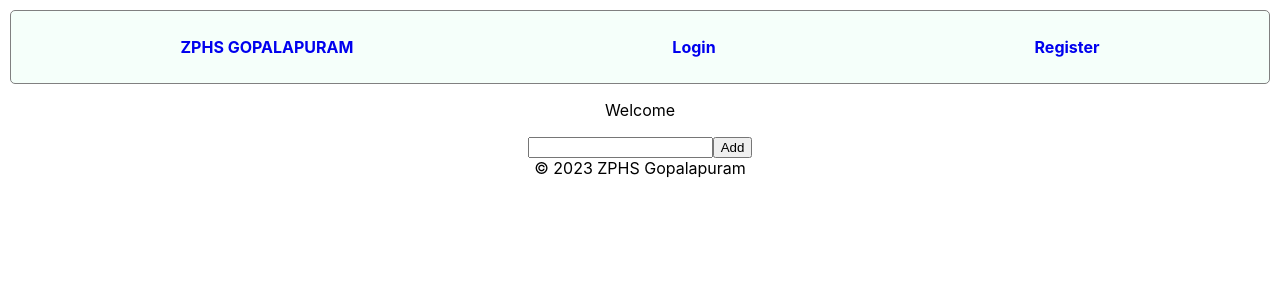
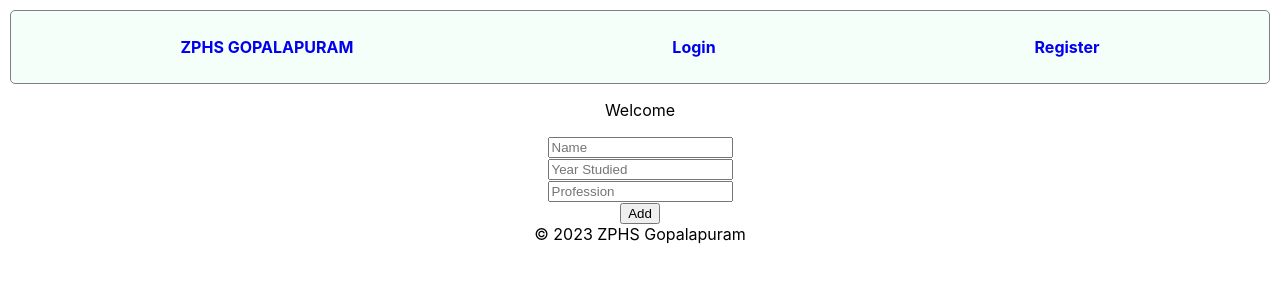
Before and after one commit to vanishap/gopalapuramschool, a React (Create React App) app: page / in a window 1280 px wide. Shown: the top 300 px of the page. Built offline with nearby package versions, Linux system fonts and the light colour scheme.

Commit message:
profession

```diff
--- a/src/Components/HomePage.js
+++ b/src/Components/HomePage.js
@@ -3,17 +3,18 @@ import React,{useState} from 'react';
 
 const HomePage = () => {
   const [name, setName] = useState('');
+  const [year, setYear] = useState('');
+  const [profession, setProfession] = useState('');
   const [users, setUsers] = useState([]);
 
-  const nameHandler =(e)=>{
-    setName(e.target.value);
-  };
+
 
   const formHandler =(e)=>{
     e.preventDefault();
-    if(!name) return;
-    setUsers([name, ...users]);
+    setUsers([name,year,profession, ...users]);
     setName('');
+    setYear('');
+    setProfession('');
   };
 
   return (
@@ -21,10 +22,27 @@ const HomePage = () => {
       <p>Welcome</p>
       <div>
         <form onSubmit={formHandler}>
+          <div>
         <input type="text"
         value={name}
-        onChange={nameHandler}/>
+        placeholder='Name'
+        onChange={(e)=>setName(e.target.value)}/>
+        </div>
+        <div>
+        <input type="number"
+        value={year}
+        placeholder='Year Studied'
+        onChange={(e)=>setYear(e.target.value)}/>
+        </div>
+        <div>
+          <input type="text"
+            placeholder='Profession'
+            value= {profession}
+            onChange={(e)=>setProfession(e.target.value)}/>
+        </div>
+        <div>
         <button type='submit'>Add</button>
+        </div>
         </form>
       </div>
       {users && users.map(user=>{
```
